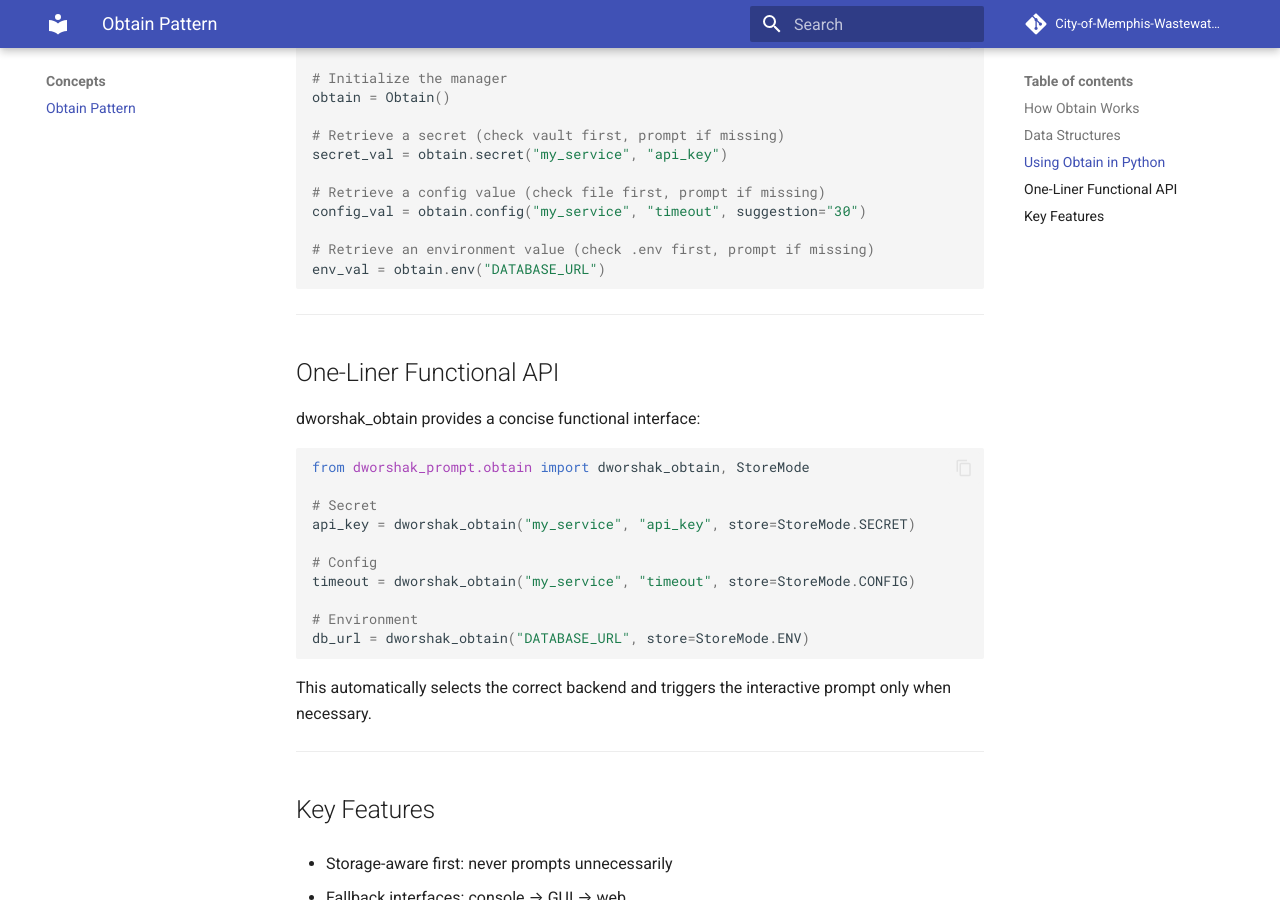
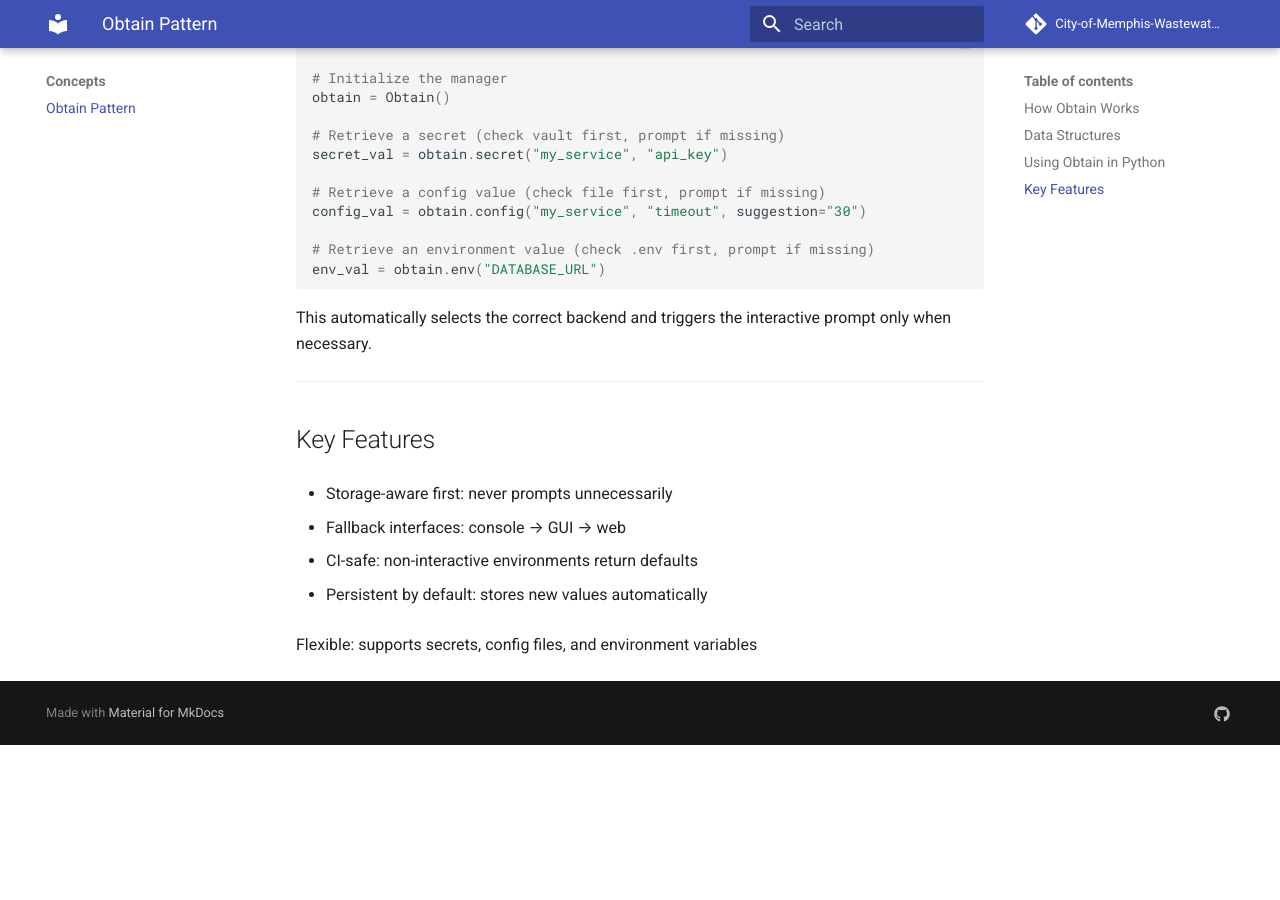
Before and after one commit to City-of-Memphis-Wastewater/dworshak, an MkDocs documentation site: the page built from docs/concepts/obtain.md, in a window 1280 px wide and 900 px high, scrolled down 1521 px. Built offline with MkDocs 1.6.1 and Material for MkDocs 9.7.7, drawn with Linux system fonts in a browser that asks for light colours; comment, search, counter and statistics services are not loaded; after the commit the page ends 2266 px from its top, so only the background shows below that.

Commit message:
Lose StoreMode class and dworshak_obtain() wrapper in dworshak-prompt lib

````diff
--- a/docs/concepts/obtain.md
+++ b/docs/concepts/obtain.md
@@ -85,25 +85,6 @@ config_val = obtain.config("my_service", "timeout", suggestion="30")
 env_val = obtain.env("DATABASE_URL")
 ```
 
----
-
-## One-Liner Functional API
-
-dworshak_obtain provides a concise functional interface:
-
-```python
-from dworshak_prompt.obtain import dworshak_obtain, StoreMode
-
-# Secret
-api_key = dworshak_obtain("my_service", "api_key", store=StoreMode.SECRET)
-
-# Config
-timeout = dworshak_obtain("my_service", "timeout", store=StoreMode.CONFIG)
-
-# Environment
-db_url = dworshak_obtain("DATABASE_URL", store=StoreMode.ENV)
-```
-
 This automatically selects the correct backend and triggers the interactive prompt only when necessary.
 
 
````
